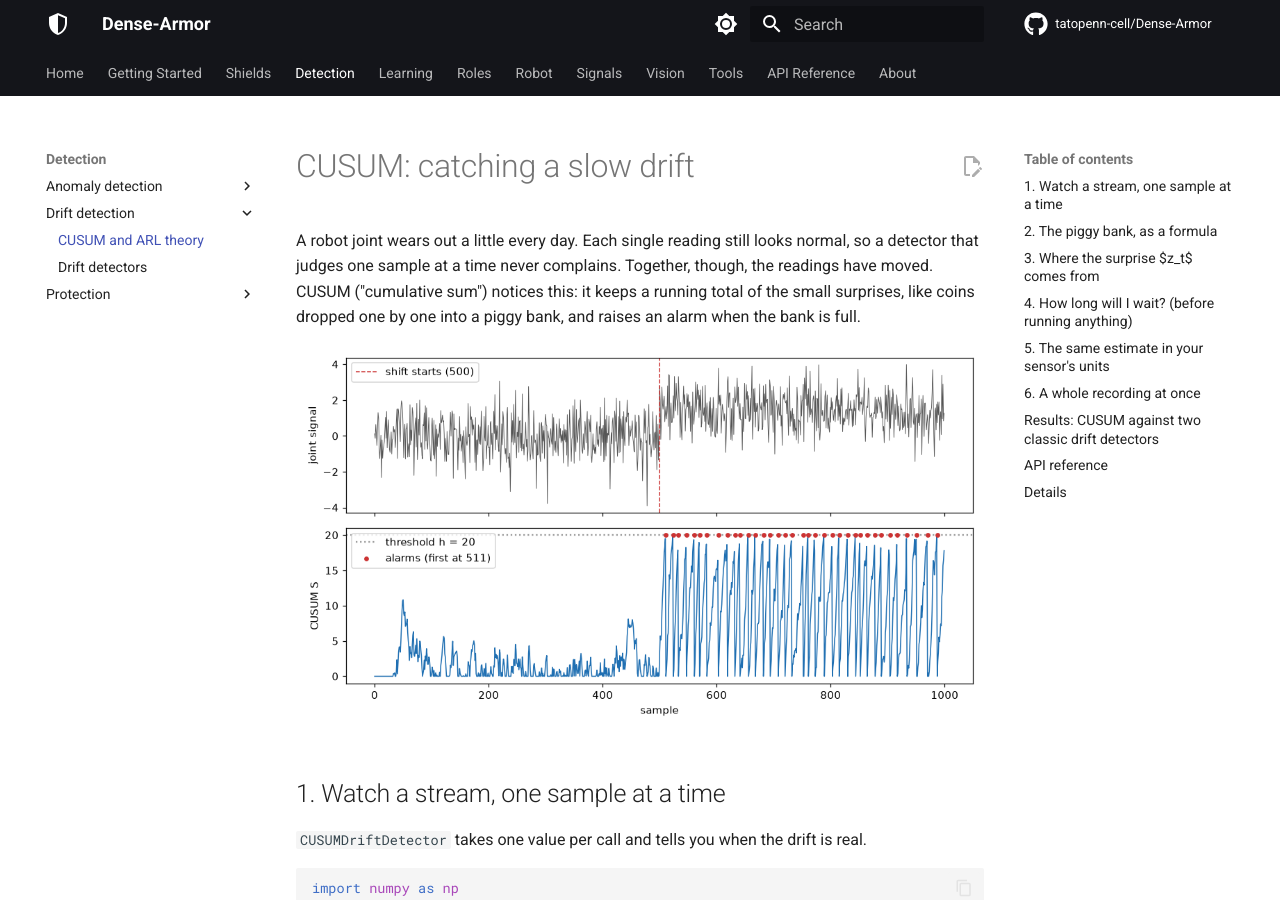
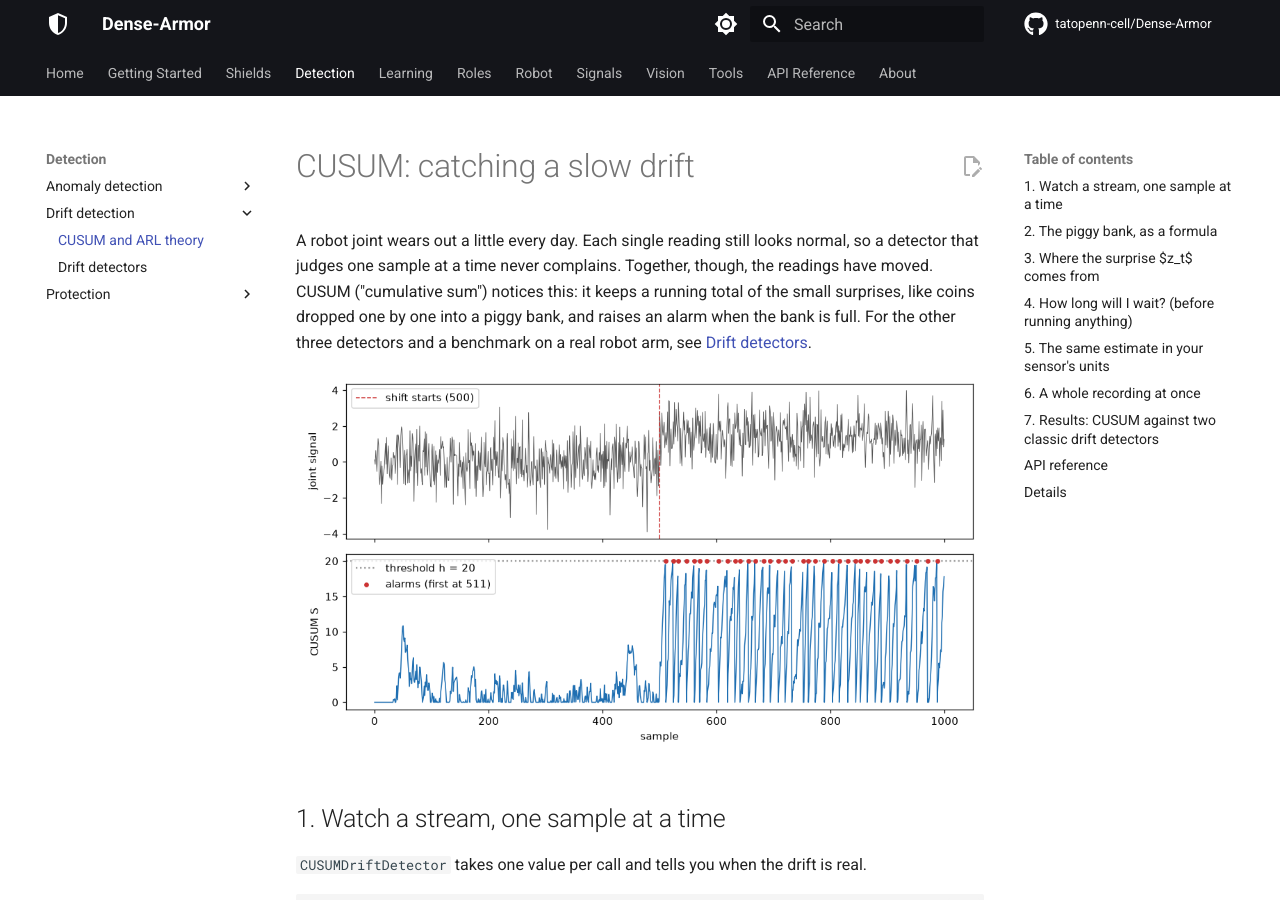
Before and after one commit to tatopenn-cell/Dense-Armor, an MkDocs documentation site: the page built from docs/drift/cusum.md, in a window 1280 px wide and 900 px high. Built offline with MkDocs 1.6.1 and Material for MkDocs 9.7.7, drawn with Linux system fonts in a browser that asks for light colours; comment, search, counter and statistics services are not loaded; some of the changed text lies outside the part shown.

Commit message:
docs(drift): number Results section and cross-link cusum/detectors

```diff
--- a/docs/drift/cusum.md
+++ b/docs/drift/cusum.md
@@ -4,6 +4,8 @@ A robot joint wears out a little every day. Each single reading still looks norm
 detector that judges one sample at a time never complains. Together, though, the readings have
 moved. CUSUM ("cumulative sum") notices this: it keeps a running total of the small surprises,
 like coins dropped one by one into a piggy bank, and raises an alarm when the bank is full.
+For the other three detectors and a benchmark on a real robot arm, see
+[Drift detectors](detectors.md).
 
 ![A joint signal whose mean shifts at sample 500, and the CUSUM total that fills up and raises the alarm at sample 511](../assets/cusum/drift.png)
 
@@ -181,7 +183,7 @@ print(np.flatnonzero(flags)[:4], [i for i, v in enumerate(x) if det.update(v).dr
 Use the batch function to study a recording, and the streaming detector inside the control loop:
 the alarms are the same.
 
-## Results: CUSUM against two classic drift detectors
+## 7. Results: CUSUM against two classic drift detectors
 
 20 seeded streams of 1,000 N(0, 1) samples per row, mean shift at sample 500. Each cell is
 recall (fraction of streams where the shift was found) / delay in samples / false alarms per
```
Also changed, not shown: docs/drift/detectors.md (+4 -0 lines).
